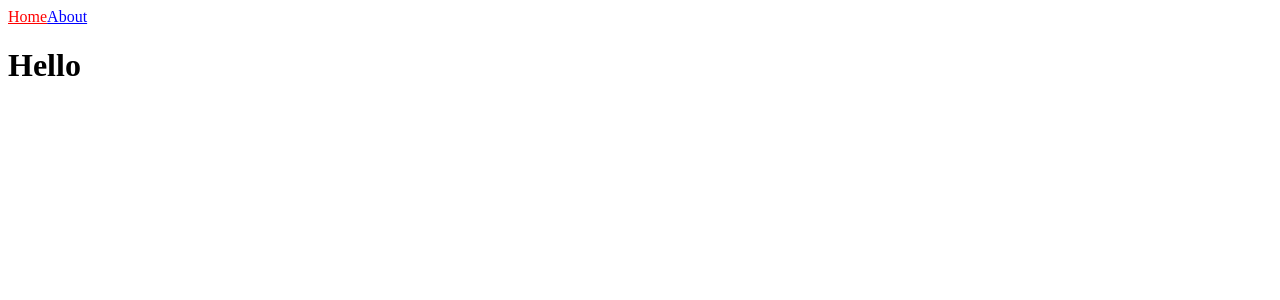
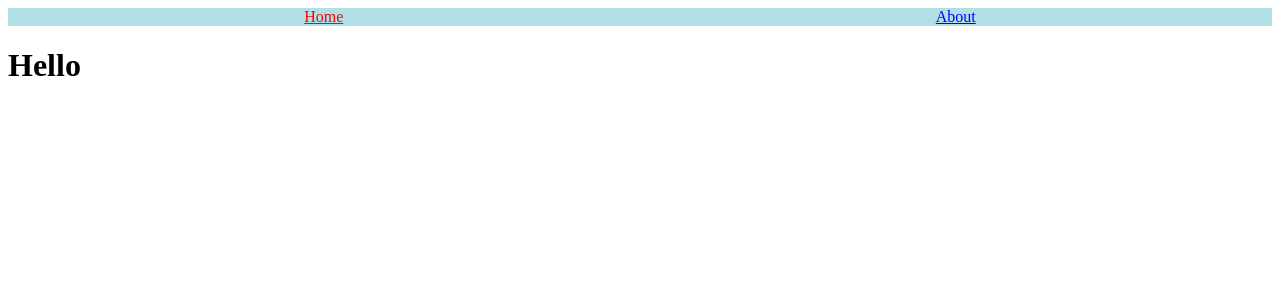
Before and after one commit to kjm541006/nextjs-intro, a Next.js app: page / in a window 1280 px wide. Shown: the top 300 px of the page. Built offline with nearby package versions, Linux system fonts and the light colour scheme.

Commit message:
nextjs css module 사용

```diff
--- a/components/NavBar.js
+++ b/components/NavBar.js
@@ -1,10 +1,11 @@
 import Link from "next/link";
 import { useRouter } from "next/router";
+import styles from "./NavBar.module.css";
 
 const NavBar = () => {
   const router = useRouter();
   return (
-    <nav>
+    <nav className={styles.nav}>
       <Link href="/" className="Home" style={{ color: router.pathname === "/" ? "red" : "blue" }}>
         Home
       </Link>
--- /dev/null
+++ b/components/NavBar.module.css
@@ -0,0 +1,5 @@
+.nav {
+  display: flex;
+  justify-content: space-around;
+  background-color: powderblue;
+}
```
